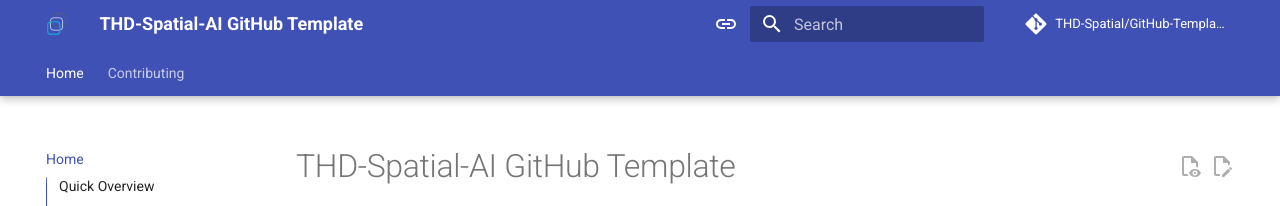
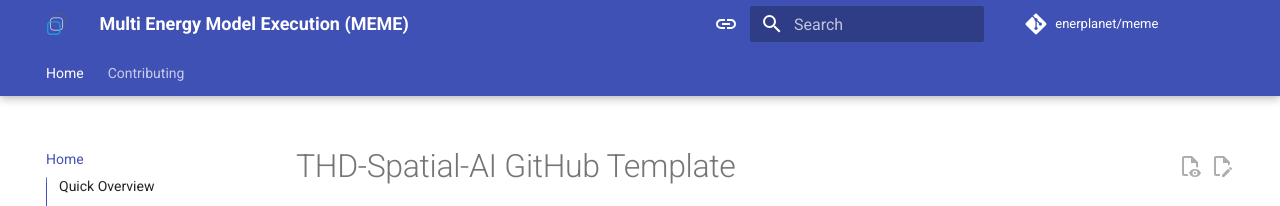
Before and after one commit to enerplanet/meme, an MkDocs documentation site: the page built from docs/index.md, in a window 1280 px wide. Shown: the top 206 px of the page. Built offline with MkDocs 1.6.1 and Material for MkDocs 9.7.7, drawn with Linux system fonts in a browser that asks for light colours; comment, search, counter and statistics services are not loaded.

Commit message:
docs: adapt template metadata to meme
Fill in the template placeholders: project title, author and ORCID in the
citation file, enerplanet/meme repository links, and a docs makefile for
serving mkdocs locally.

```diff
--- a/mkdocs.yml
+++ b/mkdocs.yml
@@ -1,13 +1,13 @@
 # Project information
-site_name: THD-Spatial-AI GitHub Template
-site_author: THD-Spatial-AI
+site_name: Multi Energy Model Execution (MEME)
+site_author: Andreas Weber
 site_description: >-
-  Template repository for open source projects in the THD-Spatial-AI GitHub organisation
-site_url: https://THD-Spatial-AI.github.io/gitHub-template
+  Template documentation for MEME
+site_url: https://enerplanet.github.io/meme
 
 # Repository
-repo_name: THD-Spatial/GitHub-Template
-repo_url: https://github.com/THD-Spatial-AI/gitHub-template
+repo_name: enerplanet/meme
+repo_url: https://github.com/enerplanet/meme
 edit_uri: edit/main/docs/
 
 # Theme configuration
```
Also changed, not shown: CONTRIBUTING.md (+3 -3 lines), 2 other files.
